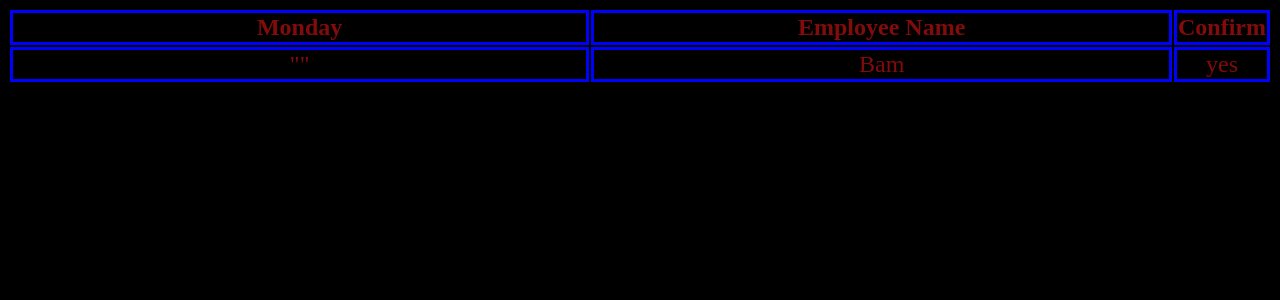
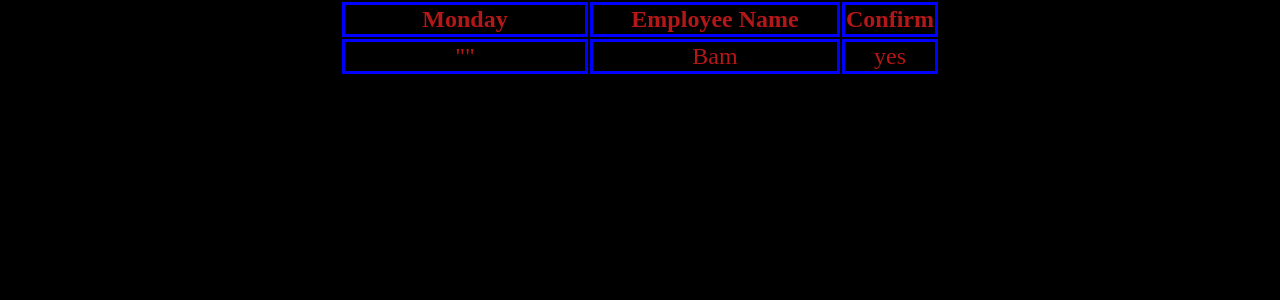
Before and after one commit to JasonGarcia131/anarchy-schedule, a React (Create React App) app: page /admin/viewschedule in a window 1280 px wide. Shown: the top 300 px of the page. Built offline with nearby package versions, Linux system fonts and the light colour scheme.

Commit message:
styled the logo

```diff
--- a/src/App.css
+++ b/src/App.css
@@ -1,5 +1,7 @@
 body {
   background-color: black;
+  max-width: 600px;
+  margin: 0 auto;
 }
 
 table {
@@ -7,7 +9,7 @@ table {
   text-align: center;
   font-size: 1.5rem;
   margin-bottom: 20px;
-  color: rgb(130, 11, 11);
+  color: rgb(179, 23, 23);
 }
 
 tr,
--- a/src/components/SetSchedule.js
+++ b/src/components/SetSchedule.js
@@ -114,7 +114,7 @@ const styles = {
         flexDirection: 'row'
     },
     logo: {
-        width: '20%'
+        width: '60px'
     },
     barName: {
         width: '80%',
--- a/src/screens/ViewSchedule.js
+++ b/src/screens/ViewSchedule.js
@@ -23,8 +23,9 @@ const ViewSchedule = () => {
         });
         setWeeklySchedule(response.data[0].schedule);
         controller.abort();
+
         // Gets the day from timestamp in a numerical value.
-        const date = new Date(response.data[0].createdAt);
+        const date = new Date(response.data[0].updatedAt);
         let day = date.getDay();
         let dayOfWeek = day === 0 ? DAYSOFWEEK[6] : DAYSOFWEEK[day - 1];
         setUpdated(dayOfWeek);
@@ -101,7 +102,7 @@ const styles = {
         flexDirection: 'row'
     },
     logo: {
-        width: '20%'
+        width: "60px"
     },
     barName: {
         width: '80%',
```
